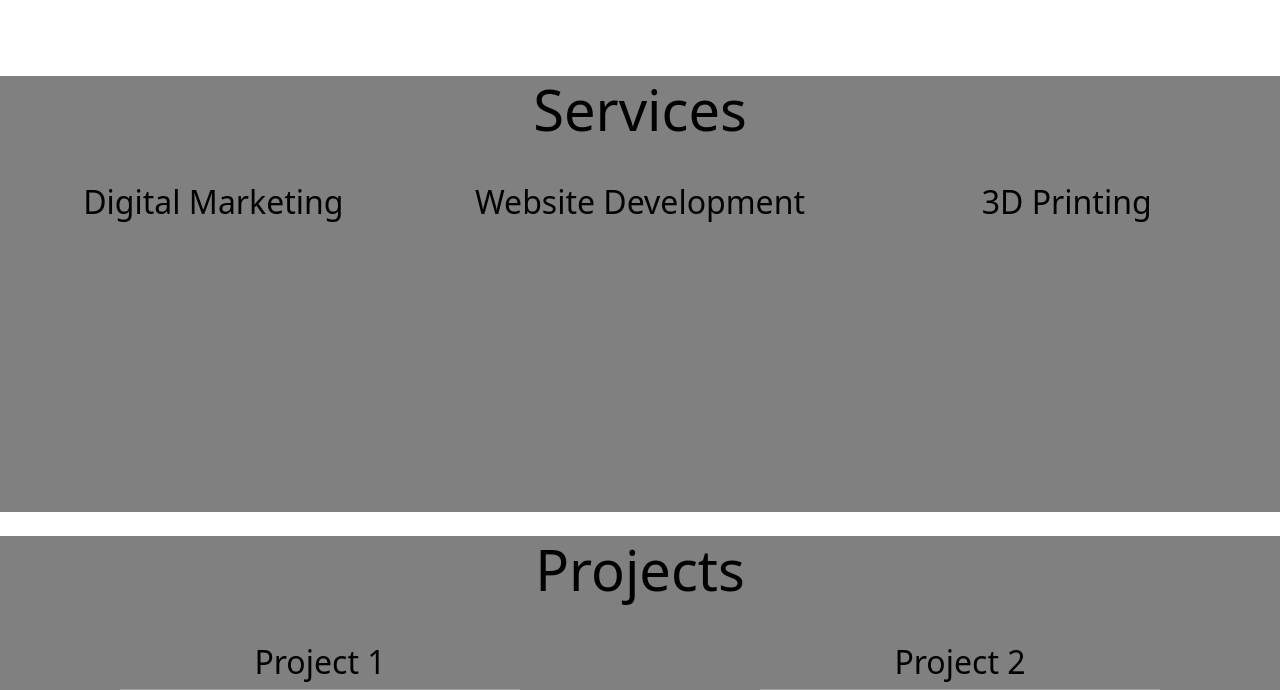
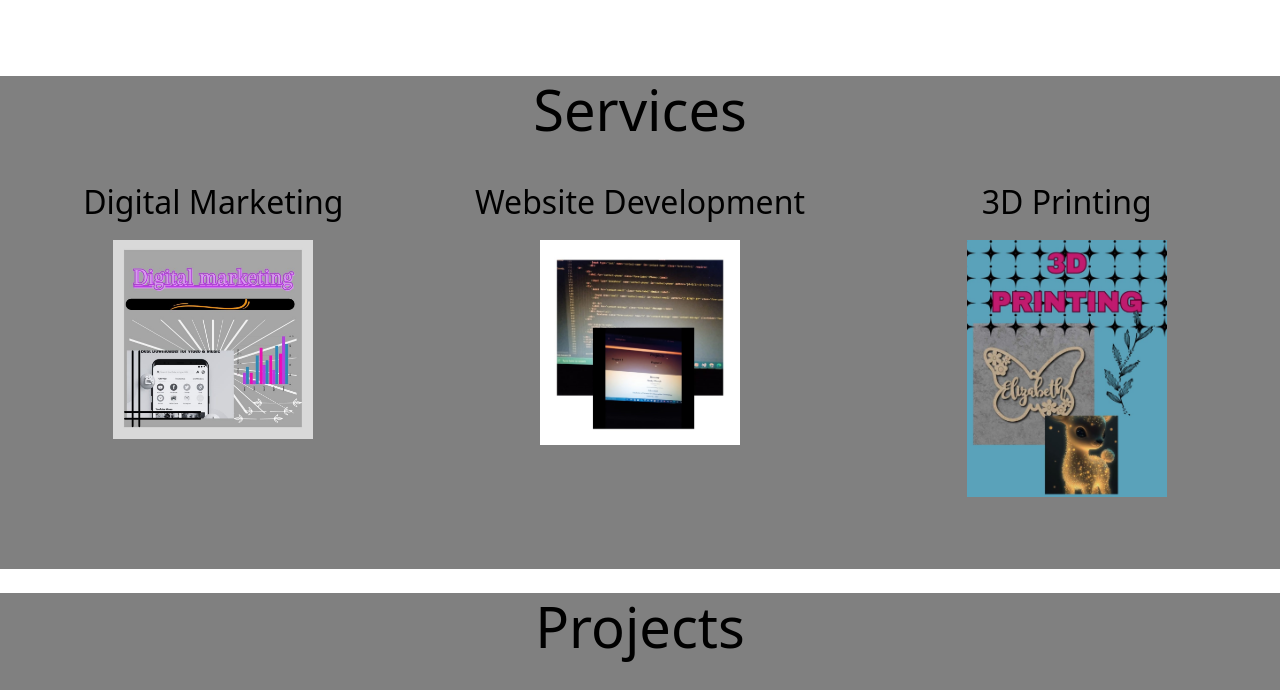
Before and after one commit to Reckie02/O_Rachel.github.io, a PHP site: page / in a window 1280 px wide. Shown: the part 1121-1811 px from the top of the page. Run offline with PHP 8.4, Linux system fonts and the light colour scheme; grey boxes are pictures that could not be loaded.

Commit message:
Update style.css

```diff
--- a/style.css
+++ b/style.css
@@ -149,8 +149,6 @@ color: black;
  }
  .services img{
  	width: 200px;
- 	height: 200px;
- 	opacity: 0;
  	transform: translateY(10px);
  	transition: all is ease-out;
 
```
